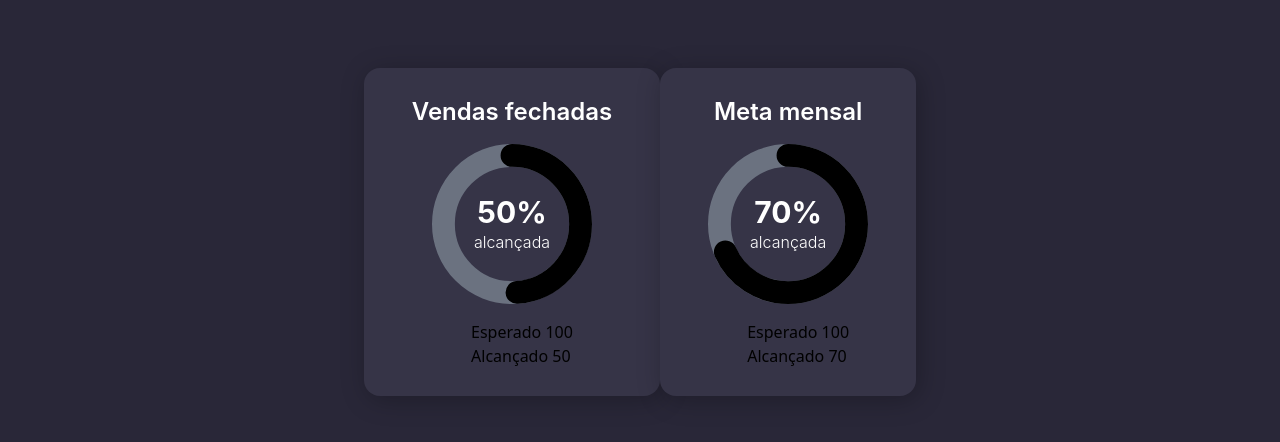
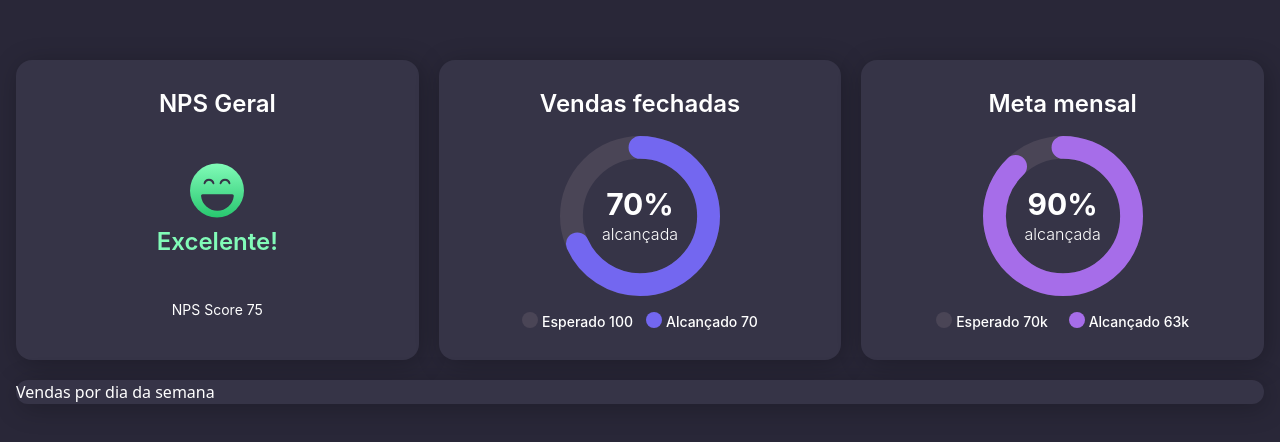
Before and after one commit to LucasSantus/vite-react-typescript-tailwindcss-dashboard-ui, a React (Vite) app: page / in a window 1280 px wide. Shown: the part 168-610 px from the top of the page. Built offline with nearby package versions, Linux system fonts and the light colour scheme.

Commit message:
:rocket: insert updates in code of spinner progress

```diff
--- a/src/components/CircleProgress.tsx
+++ b/src/components/CircleProgress.tsx
@@ -1,4 +1,3 @@
-import classNames from "classnames";
 import { motion } from "framer-motion";
 
 interface ICircleProgressProps {
@@ -15,15 +14,9 @@ export const CircleProgress: React.FC<ICircleProgressProps> = ({
   const strokeWidth = size / 7;
   const radius = size / 2 - strokeWidth / 2;
 
-  const strokeClassName = classNames(
-    "stroke-current",
-    `text-${color}-500`,
-    `dark:text-${color}-400`
-  );
-
   return (
     <svg
-      className={`w-40 h-40`}
+      className={`w-20 h-20 md:w-40 md:h-40`}
       viewBox={`0 0 ${size} ${size}`}
       fill="none"
       xmlns="http://www.w3.org/2000/svg"
@@ -35,11 +28,11 @@ export const CircleProgress: React.FC<ICircleProgressProps> = ({
         r={radius}
         fill="none"
         strokeWidth={strokeWidth}
-        className="stroke-gray-500"
+        className="stroke-custom-purple-700"
       />
 
       <motion.circle
-        className={strokeClassName}
+        className={color}
         cx={size / 2}
         cy={size / 2}
         r={radius}
--- a/src/components/icons/IconAddition.tsx
+++ b/src/components/Icons/IconHappyPerson.tsx
@@ -1,6 +1,6 @@
-interface IconAdditionProps extends React.ComponentPropsWithoutRef<"svg"> {}
+interface IconHappyPersonProps extends React.ComponentPropsWithoutRef<"svg"> {}
 
-export const IconAddition = (props: IconAdditionProps) => (
+export const IconHappyPerson = (props: IconHappyPersonProps) => (
   <svg
     width={54}
     height={55}
--- /dev/null
+++ b/src/components/Sales/index.tsx
@@ -0,0 +1,9 @@
+import { Card } from "../Card";
+
+export const Sales: React.FC = () => {
+  return (
+    <Card>
+      <span className="text-white">Vendas por dia da semana</span>
+    </Card>
+  );
+};
--- a/src/components/Score.tsx
+++ b/src/components/Score.tsx
@@ -1,16 +1,16 @@
 import { FC } from "react";
 import { Card } from "./Card";
-import { IconAddition } from "./icons/IconAddition";
+import { IconHappyPerson } from "./Icons/IconHappyPerson";
 
 export const Score: FC = () => {
   return (
     <Card>
-      <div className="">
+      <div className="flex flex-col h-72 justify-between items-center p-7">
         <span className="font-inter font-semibold text-2xl text-white">
           NPS Geral
         </span>
         <span className="font-inter font-semibold text-2xl text-custom-green-500 flex flex-col justify-center items-center gap-2">
-          <IconAddition className="text-black" />
+          <IconHappyPerson />
           Excelente!
         </span>
         <span className="font-inter font-normal text-sm text-white">
--- a/src/components/Spinner.tsx
+++ /dev/null
@@ -1,61 +0,0 @@
-import classNames from "classnames";
-import { motion } from "framer-motion";
-import React from "react";
-
-type Props = {
-  size: number;
-  color: string;
-  percentage: number;
-};
-
-const Spinner: React.FC<Props> = ({ size, color, percentage }) => {
-  const strokeWidth = size / 4;
-  const radius = size / 2 - strokeWidth / 2;
-
-  const strokeClassName = classNames(
-    "stroke-current",
-    `text-${color}-500`,
-    `dark:text-${color}-400`
-  );
-
-  return (
-    <svg
-      className={`w-36 h-36`}
-      viewBox={`0 0 ${size} ${size}`}
-      fill="none"
-      xmlns="http://www.w3.org/2000/svg"
-      style={{ transform: "rotate(270deg)" }}
-    >
-      <circle
-        cx={size / 2}
-        cy={size / 2}
-        r={radius}
-        fill="none"
-        strokeWidth={strokeWidth}
-        className="stroke-gray-500"
-      />
-
-      <motion.circle
-        className={strokeClassName}
-        cx={size / 2}
-        cy={size / 2}
-        r={radius}
-        fill="none"
-        strokeWidth={strokeWidth}
-        pathLength={100}
-        strokeLinecap="round"
-        strokeDasharray={100}
-        initial={{ strokeDashoffset: 100 }}
-        animate={{ strokeDashoffset: 100 - percentage }}
-        transition={{
-          delay: 0,
-          type: "tween",
-          duration: (percentage / 100) * 2,
-          ease: "easeOut",
-        }}
-      />
-    </svg>
-  );
-};
-
-export default Spinner;
--- a/src/components/Statistics/components/Item.tsx
+++ b/src/components/Statistics/components/Item.tsx
@@ -1,5 +1,7 @@
 import classNames from "classnames";
-import { FC } from "react";
+import { FC, useMemo } from "react";
+import { formatterNumbers } from "../../../utils/formatterNumbers";
+
 interface IItemProps {
   title: string;
   value: number;
@@ -7,12 +9,16 @@ interface IItemProps {
 }
 
 export const ItemStatistics: FC<IItemProps> = ({ title, value, color }) => {
+  const valueFormatted = useMemo(() => {
+    return formatterNumbers(value, 1);
+  }, [value]);
+
   return (
-    <div className="flex items-center gap-1">
+    <div className="flex gap-1 text-white font-inter text-sm font-medium">
       <div className={classNames("h-4 w-4 rounded-full", color)}></div>
-      <span>
-        {title} {value}
-      </span>
+      <div>
+        {title} {valueFormatted}
+      </div>
     </div>
   );
 };
--- a/src/components/Statistics/index.tsx
+++ b/src/components/Statistics/index.tsx
@@ -1,4 +1,4 @@
-import { FC } from "react";
+import { FC, useMemo } from "react";
 import { Card } from "../Card";
 import { CircleProgress } from "../CircleProgress";
 import { ItemStatistics } from "./components/Item";
@@ -7,40 +7,56 @@ interface IStatisticsProps {
   title: string;
   expected: number;
   reached: number;
-  colorCircleProgress: string;
+  backgroundColor: string;
+  strokeColor: string;
 }
 
 export const Statistics: FC<IStatisticsProps> = ({
   title,
   expected,
   reached,
-  colorCircleProgress,
+  backgroundColor,
+  strokeColor,
 }) => {
+  const percentage = useMemo(() => {
+    const value = (reached / expected) * 100;
+
+    if (value > 100) return 100;
+
+    return Math.ceil(value);
+  }, [reached, expected]);
+
   return (
     <Card>
-      <div className="py-7 px-12">
+      <div className="py-7 md:px-12">
         <div className="flex flex-col items-center justify-between gap-4">
           <span className="font-inter font-semibold text-2xl text-white">
             {title}
           </span>
           <div className="relative">
-            <CircleProgress size={8} color="green" percentage={reached} />
+            <CircleProgress
+              size={8}
+              color={strokeColor}
+              percentage={percentage}
+            />
 
             <div className="absolute inset-0 h-full w-full rounded-full items-center justify-center flex flex-col text-white">
-              <span className="font-inter text-3xl font-bold">{reached}%</span>
+              <span className="font-inter text-sm md:text-3xl font-bold">
+                {percentage}%
+              </span>
               <span className="font-inter text-base font-light">alcançada</span>
             </div>
           </div>
-          <div className="grid">
+          <div className="grid grid-cols-1 md:grid-cols-2 gap-3">
             <ItemStatistics
               title="Esperado"
               value={expected}
-              color={colorCircleProgress}
+              color={"bg-custom-purple-700"}
             />
             <ItemStatistics
               title="Alcançado"
               value={reached}
-              color={colorCircleProgress}
+              color={backgroundColor}
             />
           </div>
         </div>
--- a/src/pages/Dashboard.tsx
+++ b/src/pages/Dashboard.tsx
@@ -1,33 +1,34 @@
-import { CircleProgress } from "../components/CircleProgress";
-import Spinner from "../components/Spinner";
+import { Sales } from "../components/Sales";
+import { Score } from "../components/Score";
 import { Statistics } from "../components/Statistics";
 
 export const Dashboard = () => {
   return (
     <div className="w-screen w- h-screen bg-custom-purple-800 flex justify-center items-center">
-      {/* <div>
+      <div className="container mx-auto px-4 grid grid-cols-1 gap-5">
+        <div className="grid sm:grid-cols-1 md:grid-cols-3 gap-5">
           <Score />
-      </div> */}
 
-      <div>
           <Statistics
             title="Vendas fechadas"
             expected={100}
-          reached={50}
-          colorCircleProgress="stroke-blue-800"
+            reached={70}
+            backgroundColor={"bg-[#7367F0]"}
+            strokeColor={"stroke-[#7367F0]"}
+          />
+
+          <Statistics
+            title="Meta mensal"
+            expected={70000}
+            reached={63000}
+            backgroundColor={"bg-[#A66DE9]"}
+            strokeColor={"stroke-[#A66DE9]"}
           />
         </div>
-
         <div>
-        <Statistics
-          title="Meta mensal"
-          expected={100}
-          reached={70}
-          colorCircleProgress="stroke-red-800"
-        />
+          <Sales />
         </div>
-
-      {/* Gráfico */}
+      </div>
     </div>
   );
 };
--- /dev/null
+++ b/src/utils/formatterNumbers.ts
@@ -0,0 +1,23 @@
+export function formatterNumbers(value: number, digits: number) {
+  const lookup = [
+    { value: 1, symbol: "" },
+    { value: 1e3, symbol: "k" },
+    { value: 1e6, symbol: "M" },
+    { value: 1e9, symbol: "G" },
+    { value: 1e12, symbol: "T" },
+    { value: 1e15, symbol: "P" },
+    { value: 1e18, symbol: "E" },
+  ];
+  const rx = /\.0+$|(\.[0-9]*[1-9])0+$/;
+
+  const item = lookup
+    .slice()
+    .reverse()
+    .find(function (item) {
+      return value >= item.value;
+    });
+
+  return item
+    ? (value / item.value).toFixed(digits).replace(rx, "$1") + item.symbol
+    : "0";
+}
```
Lines whose indentation alone changed are shown as unchanged.
